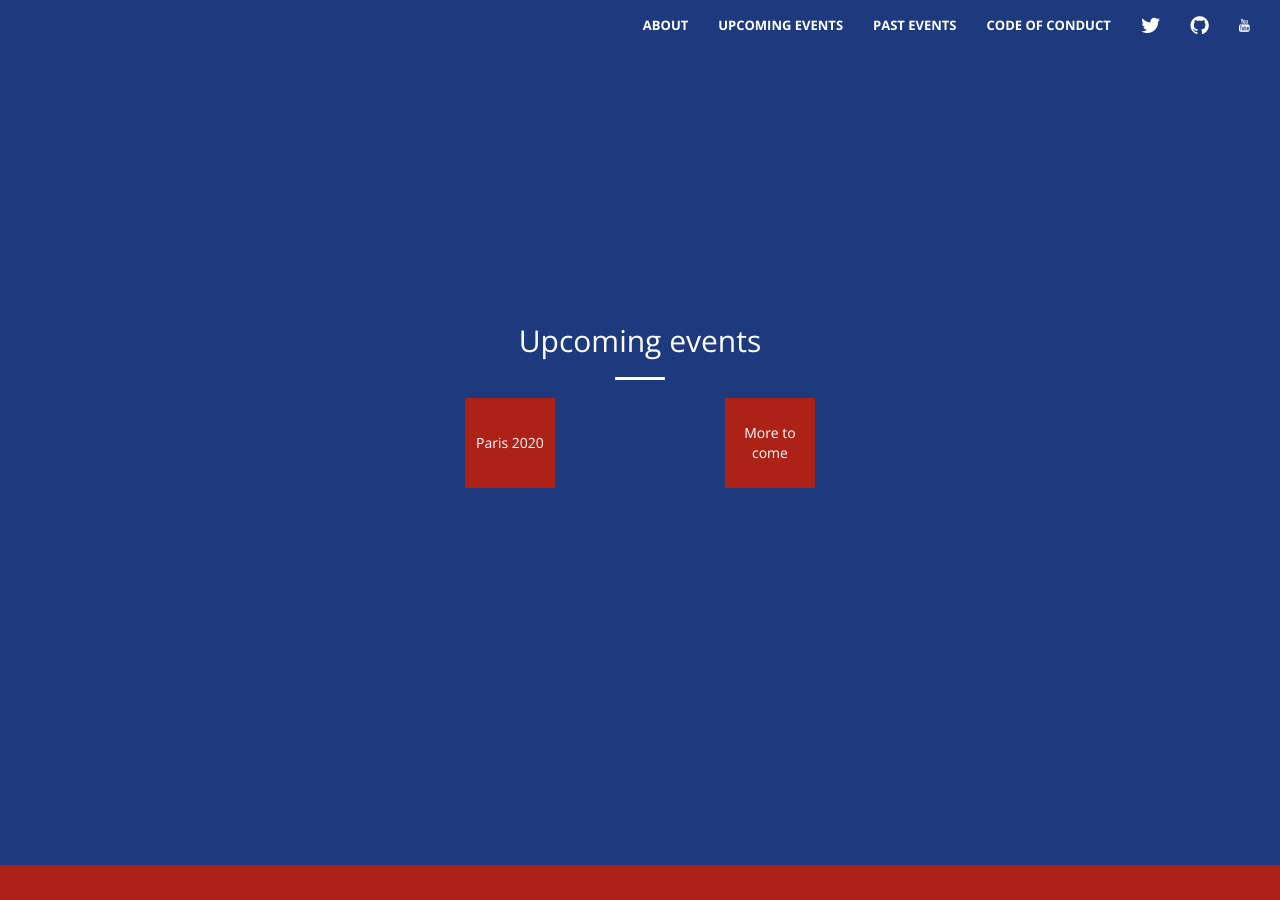
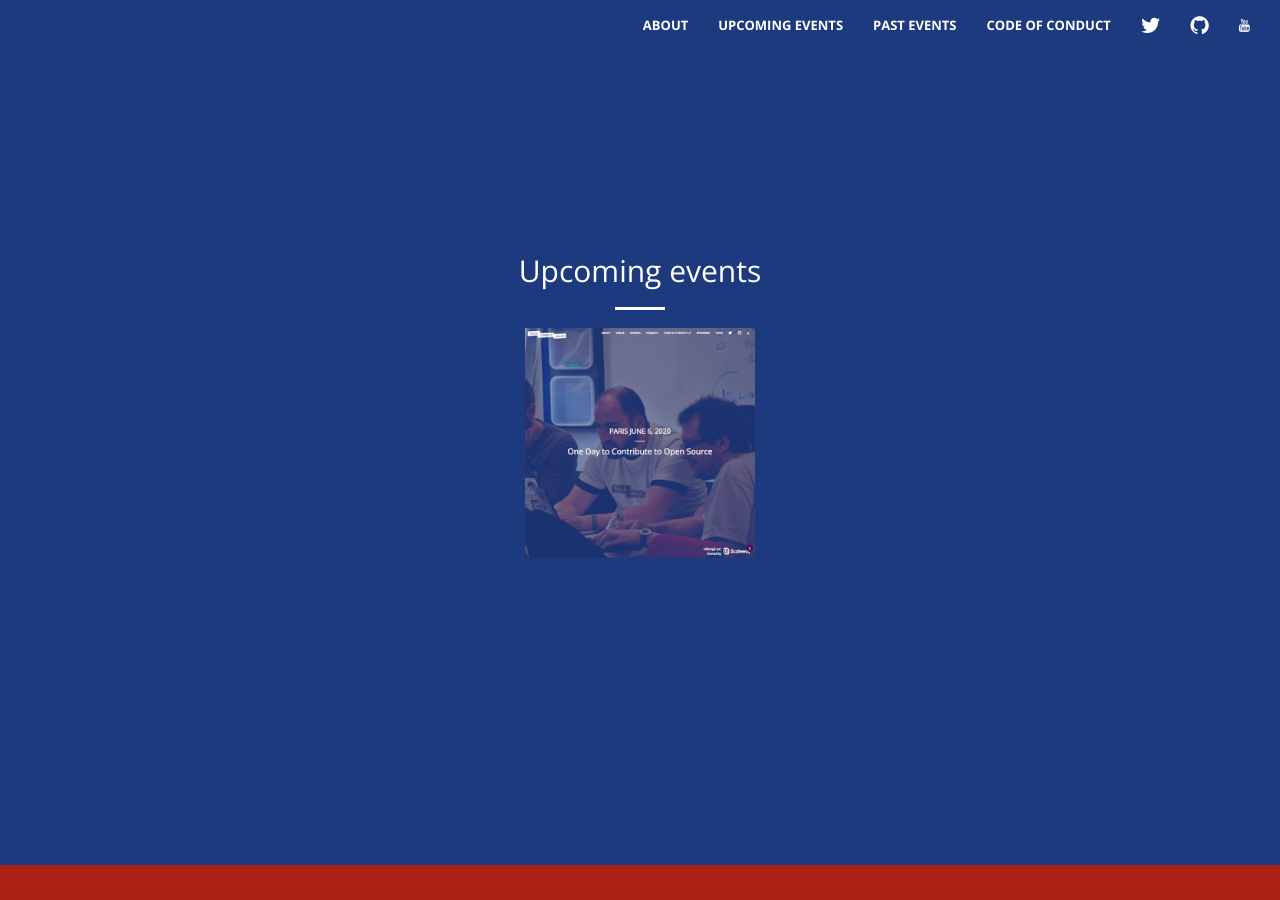
Before and after one commit to hack-commit-push/hack-commit-push.github.io, a Jekyll site: the page built from index.html, in a window 1280 px wide and 900 px high, scrolled down 1835 px. Built offline with Jekyll 4.4.1, drawn with Linux system fonts in a browser that asks for light colours.

Commit message:
Display HCP site thumbnails in event sections

```diff
--- a/_data/events.yml
+++ b/_data/events.yml
@@ -1,9 +1,9 @@
 upcoming:
   - name: Paris 2020
     url: https://paris2020.hack-commit-pu.sh/
-
-  - name: More to come
+    img: hcp-paris-2020.png
 
 past:
   - name: Paris 2019
     url: https://paris2019.hack-commit-pu.sh/
+    img: hcp-paris-2019.png
--- a/_includes/_events.html
+++ b/_includes/_events.html
@@ -14,7 +14,10 @@
 			{% if event.url != nil %}
 			<a href="{{event.url}}" rel="noopener" target="_blank">
 			{% endif %}
-			<span class="wow bounceIn name">{{event.name}}</span>
+			{% if event.img != nil %}
+			<img src="img/{{event.img}}" alt="{{event.name}} website thumbnail" />
+			{% endif %}
+			<div>{{event.name}}</div>
 			{% if event.url != nil %}
 			</a>
 			{% endif %}
--- a/css/main.scss
+++ b/css/main.scss
@@ -211,17 +211,26 @@ header .header-content {
 	}
 
 	.event {
-		height: 10vh;
-		width: 10vh;
-		&, a {
-			margin: 0 auto;
-			display: flex;
-			justify-content: center;
-			align-items: center;
+		display: inline-flex;
+		max-width: 100%;
+
+		img {
+			max-width: 100%;
 		}
-		.name {
-			margin-bottom: 0;
+
+		div {
+			display:none;
+			padding: 2%;
+			font-size: 1.5em;
 		}
+	}
+
+	a:hover > div {
+		display: inline-block;
+		position: absolute;
+		left: 50%;
+		top: 20%;
+		transform: translate(-50%,-50%);
 	}
 }
 
```
Also changed, not shown: img/hcp-paris-2019.png (added), img/hcp-paris-2020.png (added).
